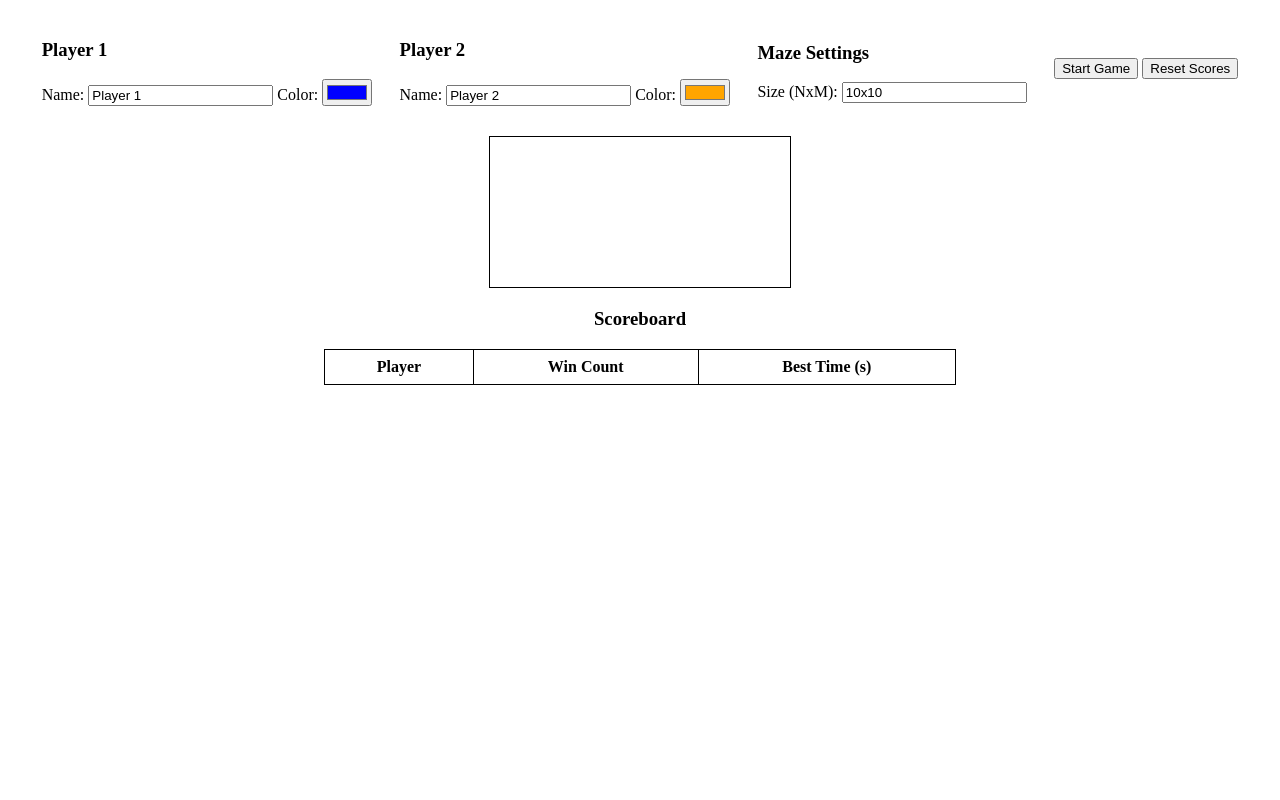
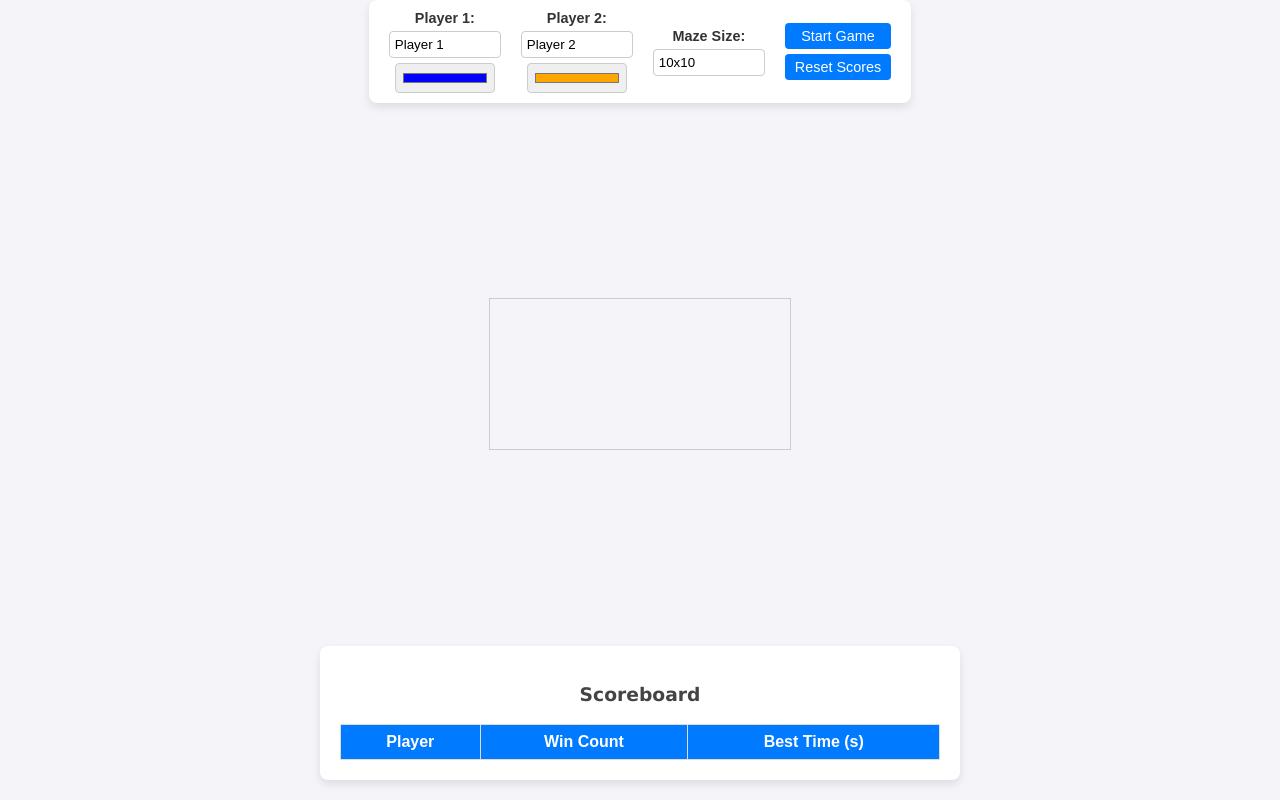
Before and after one commit to storbeck/maze, a website: page game/public/index.html in a window 1280 px wide. Drawn offline with nearby package versions, Linux system fonts and the light colour scheme.

Commit message:
improve style

```diff
--- a/game/public/index.html
+++ b/game/public/index.html
@@ -8,33 +8,30 @@
 </head>
 <body>
   <div class="form-container">
-    <form id="settingsForm">
-      <div>
-        <h3>Player 1</h3>
-        <label for="player1Name">Name:</label>
-        <input type="text" id="player1Name" value="Player 1">
-        <label for="player1Color">Color:</label>
+    <form id="settingsForm" class="game-form">
+      <div class="player-settings">
+        <label for="player1Name">Player 1:</label>
+        <input type="text" id="player1Name" value="Player 1" placeholder="Name">
         <input type="color" id="player1Color" value="#0000FF">
       </div>
-      <div>
-        <h3>Player 2</h3>
-        <label for="player2Name">Name:</label>
-        <input type="text" id="player2Name" value="Player 2">
-        <label for="player2Color">Color:</label>
+      <div class="player-settings">
+        <label for="player2Name">Player 2:</label>
+        <input type="text" id="player2Name" value="Player 2" placeholder="Name">
         <input type="color" id="player2Color" value="#FFA500">
       </div>
-      <div>
-        <h3>Maze Settings</h3>
-        <label for="mazeSize">Size (NxM):</label>
+      <div class="maze-settings">
+        <label for="mazeSize">Maze Size:</label>
         <input type="text" id="mazeSize" value="10x10" pattern="\d+x\d+" title="Format: NxM (e.g., 10x10)">
       </div>
-      <div>
-      <button type="submit">Start Game</button>
-      <button type="button" onclick="resetScores()">Reset Scores</button>
-    </div>
+      <div class="form-buttons">
+        <button type="submit" class="btn">Start Game</button>
+        <button type="button" class="btn" onclick="resetScores()">Reset Scores</button>
+      </div>
     </form>
   </div>
-  <canvas id="mazeCanvas"></canvas>
+  <div class="canvas-container">
+    <canvas id="mazeCanvas"></canvas>
+  </div>
   <div id="message"></div>
   <div id="scoreboard">
     <h3>Scoreboard</h3>
--- a/game/public/styles.css
+++ b/game/public/styles.css
@@ -1,8 +1,105 @@
-canvas {
-  border: 1px solid black;
+body {
+  font-family: 'Arial', sans-serif;
+  background-color: #f4f4f9;
+  color: #333;
+  display: flex;
+  flex-direction: column;
+  align-items: center;
+  margin: 0;
+  padding: 0;
+  height: 100vh;
+}
+
+h3 {
+  font-family: 'Verdana', sans-serif;
+  color: #444;
+}
+
+.form-container {
+  background-color: #fff;
+  border-radius: 8px;
+  box-shadow: 0 4px 8px rgba(0,0,0,0.1);
+  padding: 10px 20px;
+  z-index: 1000;
+  margin-bottom: 20px;
+  display: flex;
+  justify-content: center;
+  align-items: center;
+  gap: 10px;
+  width: auto;
+}
+
+.game-form {
+  display: flex;
+  flex-direction: row;
+  align-items: center;
+  gap: 20px;
+}
+
+.player-settings,
+.maze-settings {
+  display: flex;
+  flex-direction: column;
+  align-items: center;
+  gap: 5px;
+}
+
+label {
+  font-size: 0.9em;
+  font-weight: bold;
+}
+
+input[type="text"],
+input[type="color"],
+input[type="text"] {
+  width: 100px;
+  padding: 5px;
+  border: 1px solid #ccc;
+  border-radius: 4px;
+}
+
+input[type="color"] {
+  padding: 5px;
+  height: 30px;
+}
+
+.form-buttons {
+  display: flex;
+  flex-direction: column;
+  gap: 5px;
+}
+
+.btn {
+  background-color: #007bff;
+  color: #fff;
+  border: none;
+  padding: 5px 10px;
+  text-align: center;
+  text-decoration: none;
+  display: inline-block;
+  font-size: 0.9em;
+  border-radius: 4px;
+  transition: background-color 0.3s;
+  cursor: pointer;
+}
+
+.btn:hover {
+  background-color: #0056b3;
+}
+
+.canvas-container {
+  display: flex;
+  justify-content: center;
+  align-items: center;
+  width: 100%;
+  flex-grow: 1;
+}
+
+#mazeCanvas {
+  border: 1px solid #ccc;
   display: block;
-  margin: 20px auto;
 }
+
 #message {
   display: none;
   position: absolute;
@@ -19,6 +116,7 @@ canvas {
   z-index: 1000;
   animation: popUp 0.5s ease-in-out, fadeOut 5s ease-in-out 5s forwards;
 }
+
 @keyframes popUp {
   0% {
     transform: translate(-50%, -50%) scale(0);
@@ -27,46 +125,39 @@ canvas {
     transform: translate(-50%, -50%) scale(1);
   }
 }
+
 @keyframes fadeOut {
   to {
     opacity: 0;
   }
 }
-.form-container {
-  display: flex;
-  justify-content: space-around;
-  margin: 20px;
-}
-.form-container form {
-  display: flex;
-  flex-direction: column;
-  align-items: center;
-}
-.form-container form label {
-  margin: 5px 0;
-}
-.form-container form input[type="text"],
-.form-container form input[type="color"],
-.form-container form input[type="number"] {
-  margin-bottom: 10px;
-}
-#settingsForm {
-  display: flex;
-  flex-direction: row;
-  align-items: center;
-  justify-content: space-around;
-  width: 100%;
-}
+
 #scoreboard {
-  width: 50%;
+  width: 90%;
+  max-width: 600px;
   margin: 20px auto;
   text-align: center;
+  background-color: #fff;
+  border-radius: 8px;
+  box-shadow: 0 4px 8px rgba(0,0,0,0.1);
+  padding: 20px;
 }
+
 #scoreboard table {
   width: 100%;
   border-collapse: collapse;
 }
+
 #scoreboard th, #scoreboard td {
-  border: 1px solid #000;
+  border: 1px solid #ddd;
   padding: 8px;
 }
+
+#scoreboard th {
+  background-color: #007bff;
+  color: white;
+}
+
+#scoreboard td {
+  background-color: #f9f9f9;
+}
```
